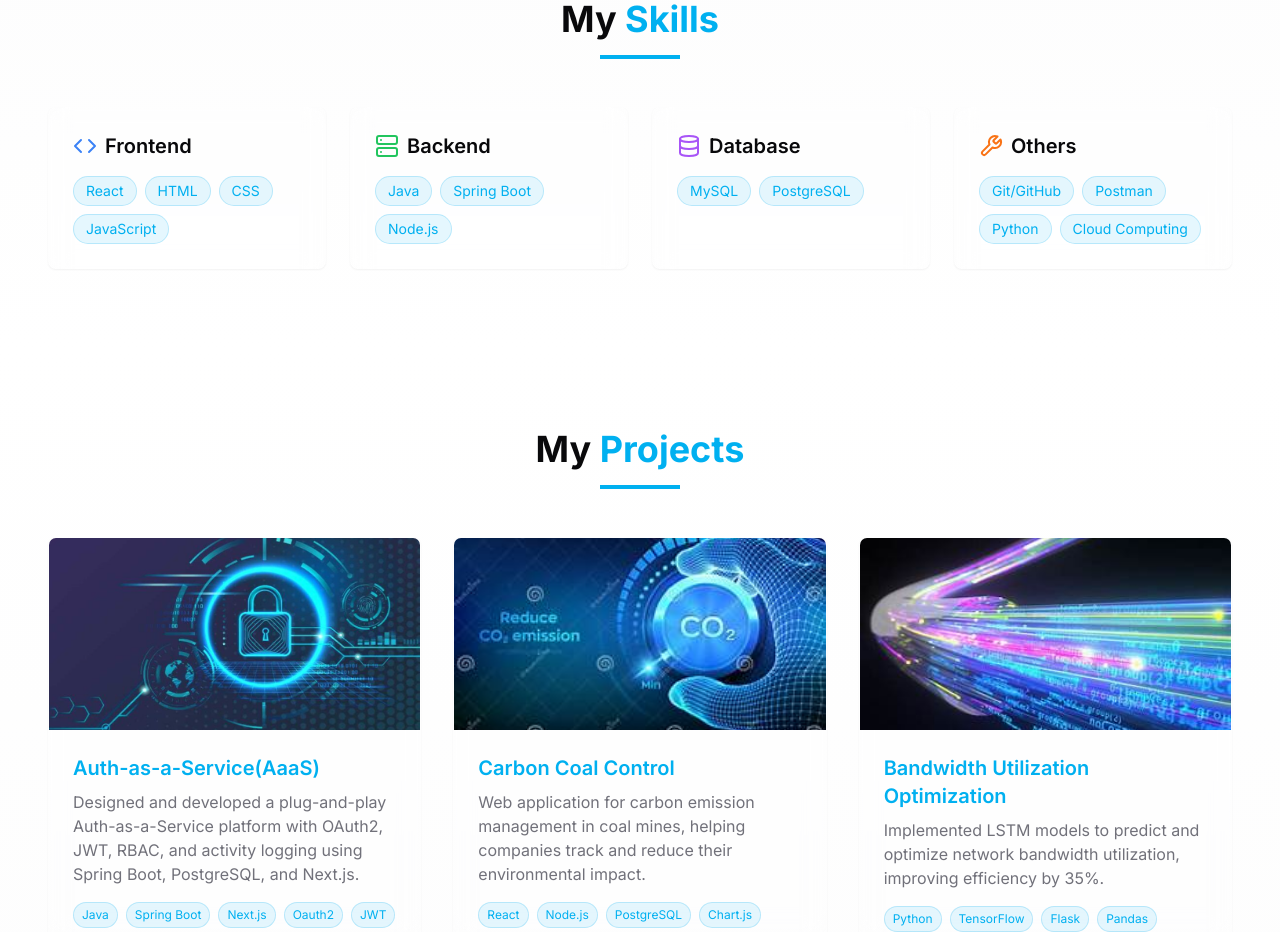
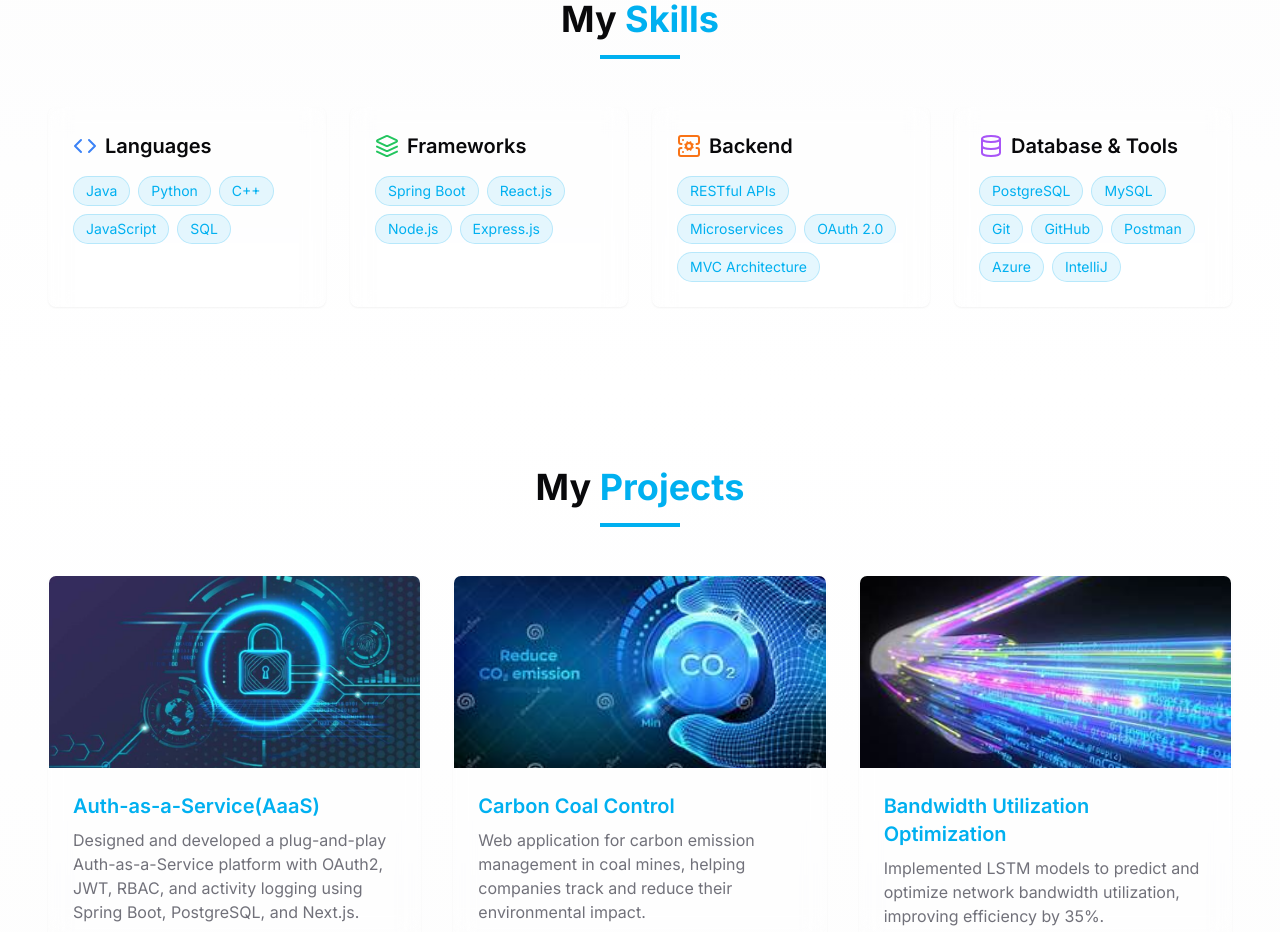
Before and after one commit to nileshgorde04/Portfolio, a Next.js app: page / in a window 1280 px wide. Shown: the part 1520-2452 px from the top of the page. Built offline with nearby package versions, Linux system fonts and the light colour scheme.

Commit message:
update(skills) skills-section.tsx

```diff
--- a/components/skills-section.tsx
+++ b/components/skills-section.tsx
@@ -4,7 +4,7 @@ import type React from "react"
 
 import { useEffect, useRef } from "react"
 import { Card, CardContent } from "@/components/ui/card"
-import { Code, Database, Server, Wrench } from "lucide-react"
+import { Code, Layers, Database, ServerCog } from "lucide-react"
 
 interface SkillCategory {
   name: string
@@ -18,28 +18,28 @@ const SkillsSection = () => {
 
   const skillCategories: SkillCategory[] = [
     {
-      name: "Frontend",
+      name: "Languages",
       icon: <Code className="h-6 w-6" />,
-      skills: ["React", "HTML", "CSS", "JavaScript"],
+      skills: ["Java", "Python", "C++", "JavaScript", "SQL"],
       color: "text-blue-500",
     },
     {
-      name: "Backend",
-      icon: <Server className="h-6 w-6" />,
-      skills: ["Java", "Spring Boot", "Node.js"],
+      name: "Frameworks",
+      icon: <Layers className="h-6 w-6" />,
+      skills: ["Spring Boot", "React.js", "Node.js", "Express.js"],
       color: "text-green-500",
     },
     {
-      name: "Database",
-      icon: <Database className="h-6 w-6" />,
-      skills: ["MySQL", "PostgreSQL"],
-      color: "text-purple-500",
+      name: "Backend",
+      icon: <ServerCog className="h-6 w-6" />,
+      skills: ["RESTful APIs", "Microservices", "OAuth 2.0", "MVC Architecture"],
+      color: "text-orange-500",
     },
     {
-      name: "Others",
-      icon: <Wrench className="h-6 w-6" />,
-      skills: ["Git/GitHub", "Postman", "Python", "Cloud Computing"],
-      color: "text-orange-500",
+      name: "Database & Tools",
+      icon: <Database className="h-6 w-6" />,
+      skills: ["PostgreSQL", "MySQL", "Git", "GitHub", "Postman", "Azure", "IntelliJ"],
+      color: "text-purple-500",
     },
   ]
 
```
